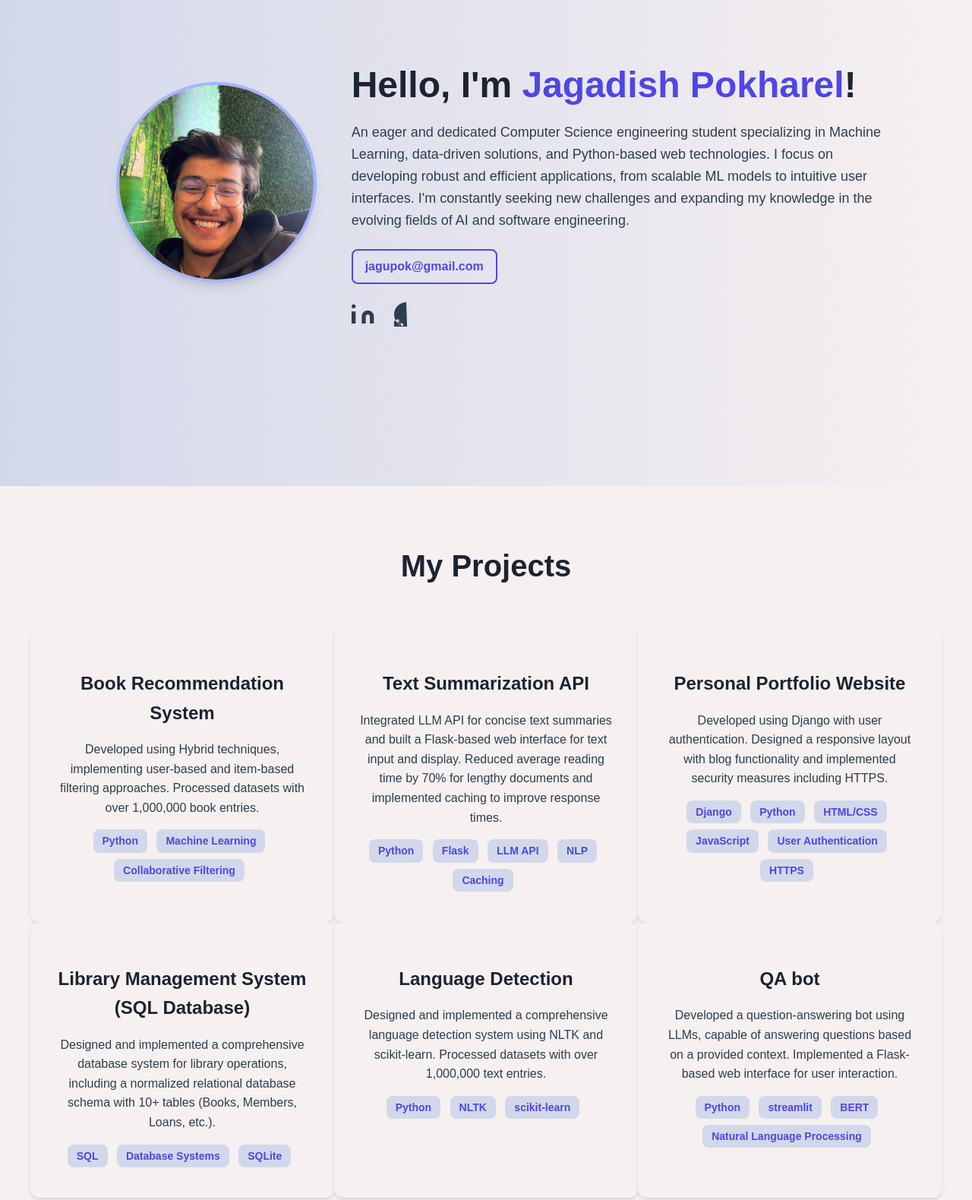
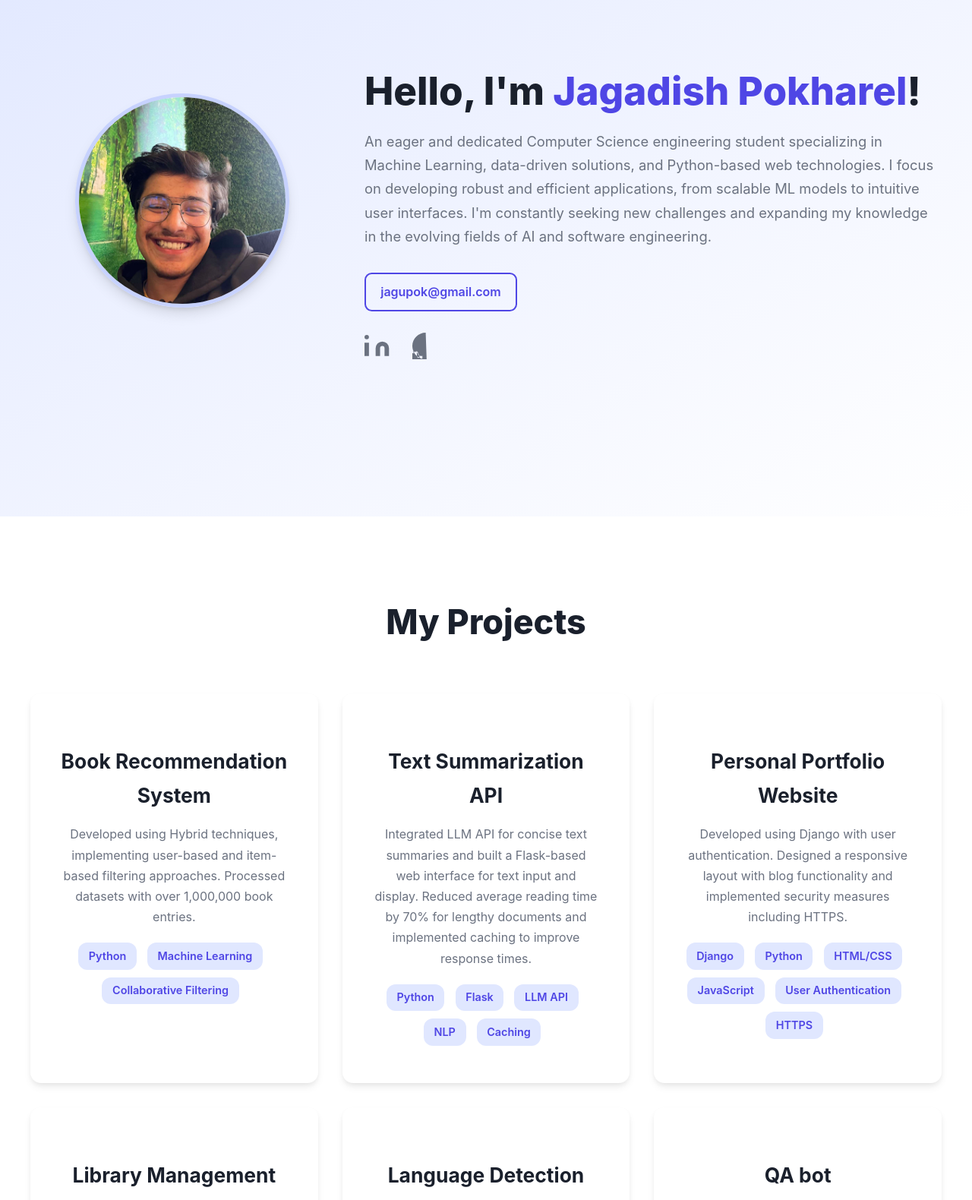
Before and after one commit to jagadish-pokharel/portfolio, a plain HTML site: page index.html in a window 1280 px wide. Shown: the part 240-1820 px from the top of the page at 76% size. Drawn offline with Linux system fonts and the light colour scheme.

Commit message:
added blog

```diff
--- a/style.css
+++ b/style.css
@@ -1,23 +1,29 @@
 /* Variables */
 :root {
-    --primary-color: #4F46E5;
-    --secondary-color: #d2d8eb;
-    --gray-100: #F3F4F6;
-    --gray-800: #2C3E50; /* A slightly darker gray for text */
-    --gray-900: #1c2331; /* Even darker for titles */
-    --white: #f7f0f0;
-    --indigo-50: #EEF2FF; /* For hover states */
-    --indigo-300: #A5B4FC; /* For border */
+    --primary-color: #4F46E5; /* Deep Indigo - Good choice! */
+    --secondary-color: #E0E7FF; /* Lighter Indigo/Lavender for secondary elements (was d2d8eb, a bit too gray) */
+    --accent-color: #6366F1; /* A slightly lighter shade of primary for subtle hovers/borders */
+    --text-dark: #1A202C;    /* Very dark gray for main headings (was gray-900) */
+    --text-body: #374151;    /* Slightly lighter dark gray for body text (was gray-800) */
+    --text-light: #6B7280;   /* Medium gray for meta info, less prominent text (was gray-700) */
+    --bg-light: #F9FAFB;     /* Very light gray for backgrounds (was gray-100) */
+    --bg-white: #FFFFFF;     /* Pure white for cards, headers (was f7f0f0, which is off-white) */
+    --border-color: #C7D2FE; /* A soft indigo for borders (was indigo-300) */
+
+    /* Re-evaluate Indigo-50 and Indigo-300 based on new palette */
+    /* Removed specific indigo vars as they are now mapped to more semantic names */
 }
 
 /* Base Styles */
 body {
-    font-family: sans-serif;
+    font-family: 'Inter', sans-serif; /* Recommended a more modern sans-serif font */
     margin: 0;
     padding: 0;
-    line-height: 1.6;
-    color: var(--gray-800);
-    background-color: var(--gray-100);
+    line-height: 1.7; /* Increased for better readability */
+    color: var(--text-body);
+    background-color: var(--bg-light);
+    -webkit-font-smoothing: antialiased; /* For smoother font rendering */
+    -moz-osx-font-smoothing: grayscale; /* For smoother font rendering */
 }
 
 .container {
@@ -30,12 +36,12 @@ body {
 
 /* Header */
 .main-header {
-    background-color: var(--white);
-    box-shadow: 0 2px 4px rgba(0, 0, 0, 0.1);
+    background-color: var(--bg-white);
+    box-shadow: 0 2px 8px rgba(0, 0, 0, 0.08); /* Slightly softer shadow */
     padding: 1rem 0;
     position: fixed;
     width: 100%;
-    z-index: 10;
+    z-index: 1000; /* Increased z-index for absolute certainty */
 }
 
 .navbar {
@@ -45,17 +51,18 @@ body {
 }
 
 .navbar-brand {
-    font-size: 1.5rem;
-    font-weight: bold;
+    font-size: 1.6rem; /* Slightly larger */
+    font-weight: 700; /* Bold */
     color: var(--primary-color);
     text-decoration: none;
     padding: 0.25rem 0.75rem;
     border-radius: 0.5rem;
-    transition: background-color 0.3s ease;
+    transition: background-color 0.3s ease, color 0.3s ease;
 }
 
 .navbar-brand:hover {
-    background-color: var(--indigo-50);
+    background-color: var(--secondary-color); /* Use secondary for hover */
+    color: var(--primary-color); /* Keep primary color */
 }
 
 .navbar-nav {
@@ -63,49 +70,50 @@ body {
     margin: 0;
     padding: 0;
     display: flex;
-    gap: 1.5rem; /* Equivalent to Tailwind's space-x-6 */
+    gap: 1.75rem; /* Slightly increased gap for spacious feel */
 }
 
 .nav-link {
     text-decoration: none;
-    color: var(--gray-800);
-    padding: 0.5rem 0.75rem;
+    color: var(--text-body);
+    padding: 0.6rem 0.85rem; /* Slightly more padding */
     transition: color 0.3s ease, background-color 0.3s ease, border-radius 0.3s ease;
+    font-weight: 500; /* Medium weight */
 }
 
 .nav-link:hover {
     color: var(--primary-color);
-    background-color: var(--indigo-50);
-    border-radius: 0.25rem;
+    background-color: var(--secondary-color);
+    border-radius: 0.375rem; /* Slightly more rounded */
 }
 
 /* Main Content Padding */
 .main-content {
-    padding-top: 5rem; /* To account for fixed header height */
+    padding-top: 5.5rem; /* Adjusted for slightly taller header or more clearance */
 }
 
 /* Sections */
 section {
-    padding: 2.5rem 0; /* Reduced from 4rem 0 to 2.5rem 0 */
-    min-height: calc(100vh - 5rem); /* Adjust based on header height */
+    padding: 4rem 0; /* Reverted to 4rem for more generous section spacing */
+    min-height: calc(100vh - 6rem); /* Adjust based on header height and footer */
     display: flex;
     align-items: center;
 }
 
 .section-gradient {
-    background: linear-gradient(to right, var(--secondary-color), var(--white));
+    background: linear-gradient(to bottom right, var(--secondary-color), var(--bg-white)); /* Changed direction for a smoother fade */
 }
 
 .section-white {
-    background-color: var(--white);
+    background-color: var(--bg-white);
 }
 
 .section-title {
-    font-size: 2.5rem;
-    font-weight: 800; /* extabold */
-    color: var(--gray-900);
+    font-size: 2.8rem; /* Slightly larger for prominence */
+    font-weight: 800;
+    color: var(--text-dark);
     text-align: center;
-    margin-bottom: 3rem; /* Equivalent to mb-12 */
+    margin-bottom: 3.5rem; /* Increased margin below title */
 }
 
 /* About Section */
@@ -114,7 +122,7 @@ section {
     flex-direction: column;
     align-items: center;
     justify-content: center;
-    gap: 2 rem; /* Equivalent to gap-10 */
+    gap: 2.5rem; /* Corrected '2 rem' to '2.5rem' and increased */
     text-align: center;
 }
 
@@ -126,43 +134,49 @@ section {
 }
 
 .about-image-wrapper {
-    flex-shrink: 0; /* Prevent image from shrinking */
+    flex-shrink: 0;
     display: flex;
     justify-content: center;
-    width: 100%; /* For smaller screens */
+    width: 100%;
 }
 
 @media (min-width: 768px) {
     .about-image-wrapper {
-        width: 33.333333%; /* md:w-1/3 */
+        width: 33.333333%;
     }
 }
 
 .profile-image {
-    border-radius: 9999px; /* rounded-full */
-    box-shadow: 0 10px 15px -3px rgba(0, 0, 0, 0.1), 0 4px 6px -2px rgba(0, 0, 0, 0.05); /* shadow-xl */
-    border: 4px solid var(--indigo-300);
-    width: 16rem; /* w-64 */
-    height: 16rem; /* h-64 */
+    border-radius: 50%; /* More semantic than 9999px for perfect circle */
+    box-shadow: 0 10px 20px -5px rgba(0, 0, 0, 0.15), 0 4px 6px -2px rgba(0, 0, 0, 0.08); /* Slightly stronger shadow */
+    border: 5px solid var(--border-color); /* Slightly thicker border */
+    width: 17rem; /* Slightly larger image */
+    height: 17rem;
     object-fit: cover;
+    transition: transform 0.3s ease;
 }
 
+.profile-image:hover {
+    transform: scale(1.03); /* Subtle zoom on hover */
+}
+
+
 .about-text-content {
-    width: 100%; /* For smaller screens */
+    width: 100%;
 }
 
 @media (min-width: 768px) {
     .about-text-content {
-        width: 66.666667%; /* md:w-2/3 */
+        width: 66.666667%;
     }
 }
 
 .hero-title {
-    font-size: 3rem; /* text-5xl */
-    font-weight: 800; /* font-extrabold */
-    color: var(--gray-900);
-    margin-bottom: 1rem; /* mb-4 */
-    line-height: 1.25; /* leading-tight */
+    font-size: 3.2rem; /* Adjusted for impact */
+    font-weight: 800;
+    color: var(--text-dark);
+    margin-bottom: 1.25rem; /* mb-5 */
+    line-height: 1.2; /* Slightly tighter leading */
 }
 
 .hero-title .text-primary {
@@ -170,10 +184,10 @@ section {
 }
 
 .hero-description {
-    font-size: 1.125rem; /* text-lg */
-    color: var(--gray-700);
-    margin-bottom: 1.5rem; /* mb-6 */
-    max-width: 50rem; /* max-w-2xl */
+    font-size: 1.15rem; /* Slightly larger text */
+    color: var(--text-light); /* Use text-light for descriptive text */
+    margin-bottom: 2rem; /* mb-8 */
+    max-width: 55rem; /* max-w-3xl */
     margin-left: auto;
     margin-right: auto;
 }
@@ -186,31 +200,32 @@ section {
 }
 
 .contact-info {
-    margin-bottom: 1.5rem;
+    margin-bottom: 1.75rem;
 }
 
 .email-link {
     display: inline-block;
     color: var(--primary-color);
     text-decoration: none;
-    font-weight: bold;
-    padding: 0.5rem 1rem;
+    font-weight: 600; /* Semibold */
+    padding: 0.6rem 1.2rem; /* Increased padding */
     border: 2px solid var(--primary-color);
-    border-radius: 0.5rem;
-    transition: background-color 0.3s ease, color 0.3s ease;
+    border-radius: 0.6rem; /* Slightly more rounded */
+    transition: background-color 0.3s ease, color 0.3s ease, transform 0.2s ease;
 }
 
 .email-link:hover {
     background-color: var(--primary-color);
-    color: var(--white);
+    color: var(--bg-white);
+    transform: translateY(-2px); /* Subtle lift */
 }
 
 
 .social-links {
     display: flex;
     justify-content: center;
-    gap: 1.5rem; /* space-x-6 */
-    margin-top: 1.5rem; /* mt-6 */
+    gap: 1.75rem; /* space-x-7 */
+    margin-top: 1.75rem; /* mt-7 */
 }
 
 @media (min-width: 768px) {
@@ -220,72 +235,78 @@ section {
 }
 
 .social-icon {
-    width: 2rem; /* w-8 */
-    height: 2rem; /* h-8 */
-    fill: var(--gray-800);
+    width: 2.2rem; /* Slightly larger icon */
+    height: 2.2rem;
+    fill: var(--text-light); /* Use a softer color for default */
     transition: fill 0.3s ease, transform 0.3s ease;
 }
 
 .social-links a:hover .social-icon {
     fill: var(--primary-color);
-    transform: translateY(-2px);
+    transform: translateY(-3px); /* More pronounced lift */
 }
 
 /* Projects Section */
 .projects-grid {
     display: grid;
-    grid-template-columns: 1fr; /* Default to one column */
-    gap: 1 rem; /* gap-8 */
+    grid-template-columns: 1fr;
+    gap: 2rem; /* Corrected '1 rem' to '2rem' and increased */
 }
 
-@media (min-width: 768px) { /* md breakpoint */
+@media (min-width: 768px) {
     .projects-grid {
-        grid-template-columns: repeat(2, 1fr); /* md:grid-cols-2 */
+        grid-template-columns: repeat(2, 1fr);
     }
 }
 
-@media (min-width: 1024px) { /* lg breakpoint */
+@media (min-width: 1024px) {
     .projects-grid {
-        grid-template-columns: repeat(3, 1fr); /* lg:grid-cols-3 */
+        grid-template-columns: repeat(3, 1fr);
     }
 }
 
 .project-card {
-    background-color: var(--white);
-    border-radius: 0.75rem; /* rounded-xl */
-    box-shadow: 0 4px 6px -1px rgba(0, 0, 0, 0.1), 0 2px 4px -1px rgba(0, 0, 0, 0.06); /* shadow-lg */
-    padding: 2rem; /* p-8 */
+    background-color: var(--bg-white);
+    border-radius: 0.875rem; /* More rounded */
+    box-shadow: 0 6px 12px -2px rgba(0, 0, 0, 0.08), 0 3px 6px -1px rgba(0, 0, 0, 0.05); /* Softer, slightly larger shadow */
+    padding: 2.5rem; /* More padding */
     text-align: center;
     transition: transform 0.3s ease, box-shadow 0.3s ease;
 }
 
 .project-card:hover {
-    transform: translateY(-5px);
-    box-shadow: 0 10px 15px -3px rgba(0, 0, 0, 0.1), 0 4px 6px -2px rgba(0, 0, 0, 0.05); /* shadow-xl */
+    transform: translateY(-8px); /* More noticeable lift */
+    box-shadow: 0 15px 25px -5px rgba(0, 0, 0, 0.1), 0 5px 10px -3px rgba(0, 0, 0, 0.08); /* More prominent shadow on hover */
 }
 
 .project-card h3 {
-    font-size: 1.5rem; /* text-2xl */
-    font-weight: 700; /* font-bold */
-    color: var(--gray-900);
-    margin-bottom: 0.75rem; /* mb-3 */
+    font-size: 1.65rem; /* Slightly larger */
+    font-weight: 700;
+    color: var(--text-dark);
+    margin-bottom: 0.85rem;
 }
 
 .project-card p {
-    color: var(--gray-700);
-    margin-bottom: 1rem; /* mb-4 */
+    color: var(--text-light); /* Use lighter gray for project descriptions */
+    margin-bottom: 1.25rem; /* mb-5 */
 }
 
 .tech-tag {
     display: inline-block;
     background-color: var(--secondary-color);
     color: var(--primary-color);
-    font-size: 0.875rem; /* text-sm */
-    font-weight: 600; /* font-semibold */
-    padding: 0.25rem 0.75rem; /* px-3 py-1 */
-    border-radius: 0.5rem; /* rounded-full */
-    margin-right: 0.5rem; /* mr-2 */
-    margin-bottom: 0.5rem; /* mb-2 */
+    font-size: 0.9rem; /* Slightly larger text */
+    font-weight: 600;
+    padding: 0.35rem 0.85rem; /* More padding */
+    border-radius: 0.75rem; /* More rounded */
+    margin-right: 0.6rem; /* Slightly more margin */
+    margin-bottom: 0.6rem;
+    transition: background-color 0.2s ease, color 0.2s ease;
+}
+
+.tech-tag:hover {
+    background-color: var(--primary-color);
+    color: var(--bg-white);
 }
 
 /* Skills Section */
@@ -293,41 +314,44 @@ section {
     display: flex;
     flex-wrap: wrap;
     justify-content: center;
-    gap: 0.5rem; /* gap-4 */
-    max-width: 800px;
+    gap: 0.75rem; /* Slightly increased gap for badges */
+    max-width: 850px; /* Slightly wider max-width */
     margin: 0 auto;
 }
 
 .skill-badge {
     background-color: var(--primary-color);
-    color: var(--white);
-    font-size: 1rem; /* text-base */
-    font-weight: 500; /* font-medium */
-    padding: 0.5rem 1rem; /* px-4 py-2 */
-    border-radius: 0.75rem; /* rounded-xl */
+    color: var(--bg-white);
+    font-size: 1.05rem; /* Slightly larger text */
+    font-weight: 500;
+    padding: 0.6rem 1.2rem; /* More padding */
+    border-radius: 0.8rem; /* More rounded */
     transition: transform 0.2s ease, background-color 0.2s ease;
 }
 
 .skill-badge:hover {
-    transform: translateY(-3px);
-    background-color: #3B82F6; /* Slightly darker primary on hover */
+    transform: translateY(-4px); /* More pronounced lift */
+    background-color: var(--accent-color); /* Use accent color for hover */
 }
 
 /* Footer */
 .site-footer {
-    background-color: var(--gray-900);
-    color: var(--white);
+    background-color: var(--text-dark); /* Use text-dark for footer background */
+    color: var(--bg-white); /* Use white text on dark background */
     text-align: center;
-    padding: 2rem 0; /* py-8 */
-    font-size: 0.875rem; /* text-sm */
-    line-height: 1.5;
+    padding: 2.5rem 0; /* More padding */
+    font-size: 0.9rem; /* Slightly larger text */
+    line-height: 1.6;
 }
 
 .site-footer p {
-    margin: 0.5rem 0;
+    margin: 0.6rem 0; /* More margin for readability */
 }
 
-/* Utility / Helper Classes (if needed, but aim for semantic) */
+/* Utility / Helper Classes */
 .text-primary {
     color: var(--primary-color);
 }
+
+/* Global body-base override for blog pages, if any specific style needed */
+/* Ensure this doesn't conflict with main-content padding */
```
Also changed, not shown: blog-posts/AI_web.html (added, +167 -0 lines), blog.html (+14 -6 lines).
